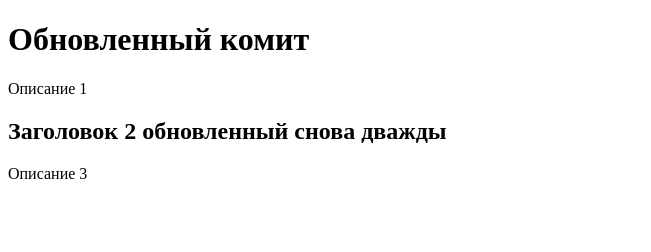
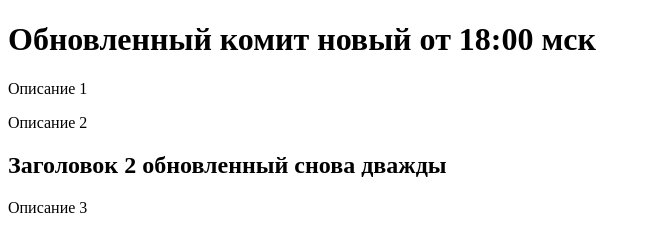
Before and after one commit to a-rusin/a-rusin-git-learn-repo-1, a website: page index.html in a window 1280 px wide. Shown: the whole page, without its empty margins (0-651 px from the left). Drawn offline with Linux system fonts and the light colour scheme.

```diff
--- a/index.html
+++ b/index.html
@@ -8,8 +8,9 @@
   <body>
     <header></header>
     <main>
-      <h1>Обновленный комит</h1>
+      <h1>Обновленный комит новый от 18:00 мск</h1>
       <p>Описание 1</p>
+      <p>Описание 2</p>
 
       <div>
         <h2>Заголовок 2 обновленный снова дважды</h2>
--- a/package.json
+++ b/package.json
@@ -15,7 +15,6 @@
     "prop-types": "^15.8.1",
     "prop-types-extra": "^1.1.1",
     "react": "^19.0.0",
-    "react-bootstrap": "^0.25.0-alpha.0",
     "react-dom": "^19.0.0",
     "react-is": "^16.13.1",
     "react-lifecycles-compat": "^3.0.4",
```
Also changed, not shown: 1 other file.
